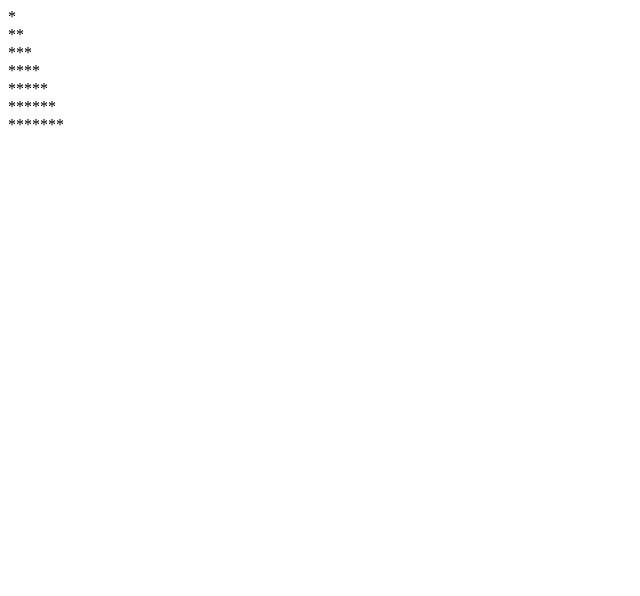
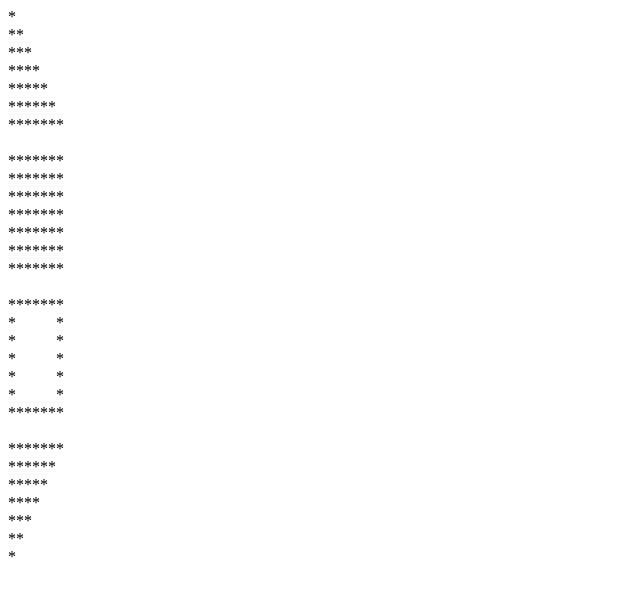
Before and after one commit to tranthanhtrung0407/web33, a plain HTML site: page unit08.hw/bai7.html in a window 1280 px wide. Shown: the whole page, without its empty margins (0-640 px from the left). Drawn offline with Linux system fonts and the light colour scheme.

Commit message:
btvn buoi 08

```diff
--- a/unit08.hw/bai7.html
+++ b/unit08.hw/bai7.html
@@ -7,13 +7,42 @@
 </head>
 <body>
 	<script type="text/javascript">
-		var N=7;
+
 		for(i=0;i<7;i++){
 			for(j=0;j<=i;j++){
 				document.write('*');
 			}
 			document.writeln('<br/>');
 		}
+		document.writeln('<br/>');
+
+		for(i=0;i<7;i++){
+			for(j=0;j<7;j++){
+				document.write('*');
+			}
+			document.writeln('<br/>');
+		}
+		document.writeln('<br/>');
+
+		for(i=0;i<7;i++){
+			for(j=0;j<7;j++){
+				if (i==0||j==0||i==6||j==6) {
+					document.write('*');
+				}else{
+					document.write('&nbsp ');
+				}
+			}
+			document.writeln('<br/>');
+		}
+		document.writeln('<br/>');
+
+		for(i=6;i>=0;i--){
+			for(j=0;j<=i;j++){
+				document.write('*');
+			}
+			document.writeln('<br/>');
+		}
+
 	</script>
 </body>
 </html>
```
